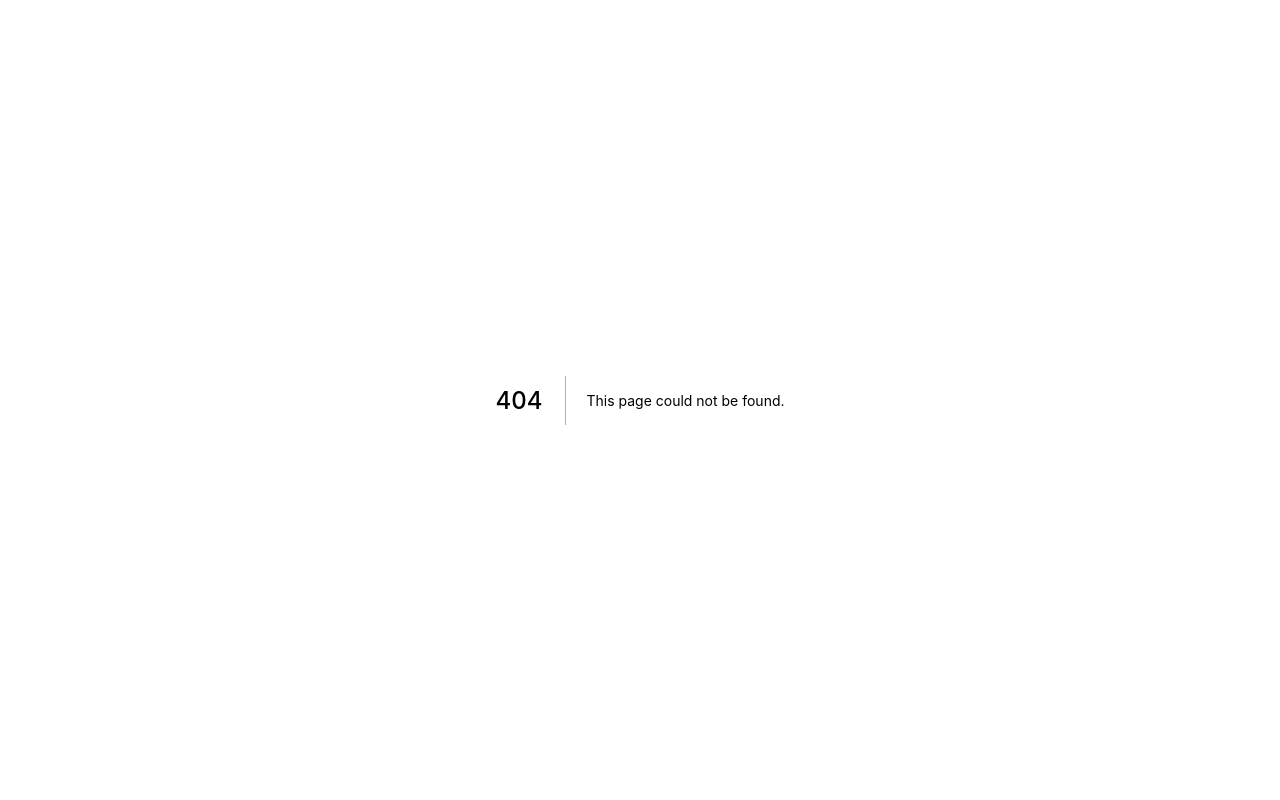
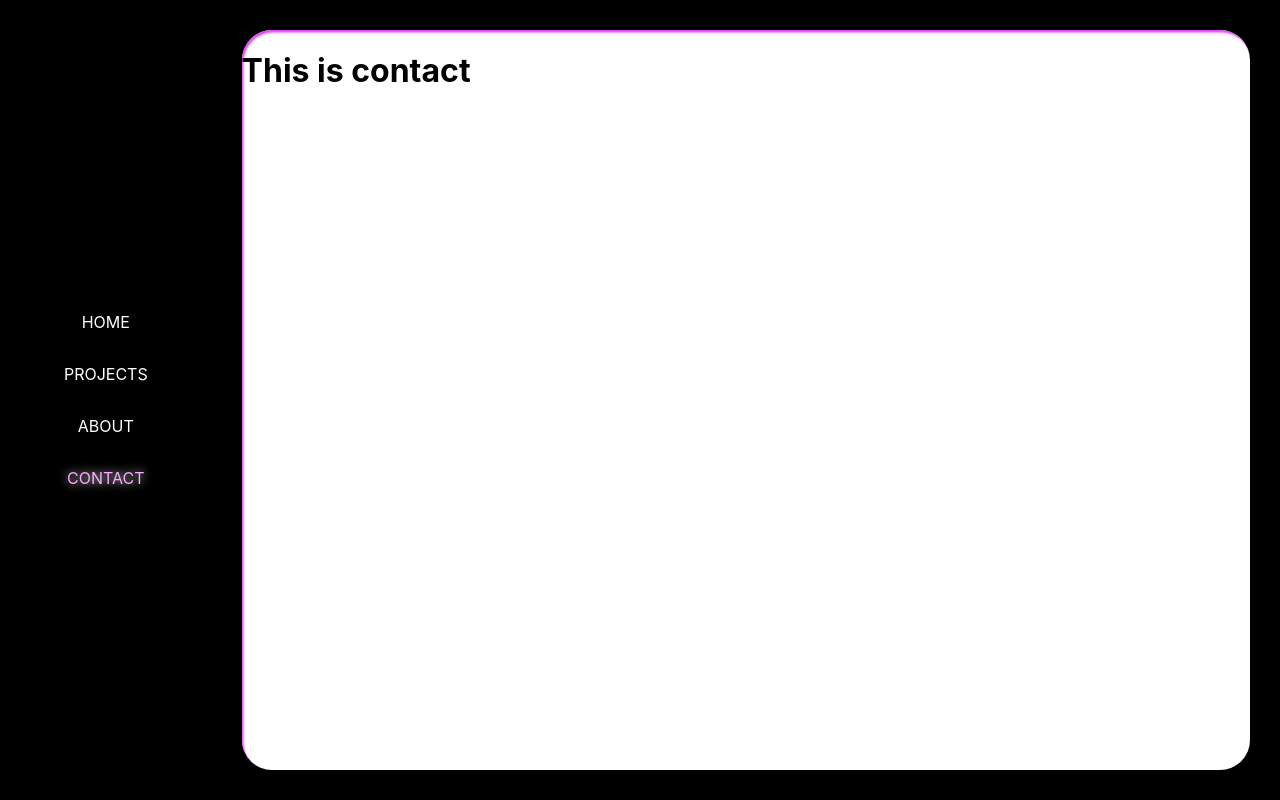
Before and after one commit to JAAR91/Portfolio, a Next.js app: page /contact in a window 1280 px wide. Before the commit this address had no page. Built offline with nearby package versions, Linux system fonts and the light colour scheme.

Commit message:
add menu and animation and layout ot project

```diff
--- /dev/null
+++ b/components/Menu.tsx
@@ -0,0 +1,68 @@
+import Link from "next/link"
+import { useRouter } from "next/router";
+import { useState } from "react";
+import styles from '../styles/Menu.module.css'
+
+const Menu = () => {
+  const [ menuState, setMenuState ] = useState(false);
+  const router = useRouter();
+  const menuItems = [
+    {
+      id: 1,
+      text: 'HOME',
+      link: '/',
+      icon: 'icon icon-home'
+    },
+    {
+      id: 2,
+      text: 'PROJECTS',
+      link: '/projects',
+      icon: 'icon icon-profile'
+    },
+    {
+      id: 3,
+      text: 'ABOUT',
+      link: '/about',
+      icon: 'icon icon-trips'
+    },
+    {
+      id: 4,
+      text: 'CONTACT',
+      link: '/contact',
+      icon: 'icon icon-rewards'
+    }
+  ]
+
+  return (
+    <nav className={styles.container}>
+      <div className={ menuState ? styles['menu-show'] : styles['menu-hide']}>
+        {
+          menuItems.map((item) => (
+            <Link
+              key={item.id}
+              href={item.link}
+              passHref
+            >
+              <div
+                className={ (router.pathname === item.link) ? styles.active : styles.item}
+                onClick={() => setMenuState(false)}
+              >
+                <i className={item.icon} />
+                <p className={styles.text}>{item.text}</p>
+              </div>
+            </Link>
+          ))
+        }
+      </div>
+      <button
+        className={styles.menuButton}
+        type="button"
+        onClick={() => setMenuState(!menuState)}
+      >
+        Menu
+      </button>
+    </nav>
+  )
+}
+
+export default Menu
--- /dev/null
+++ b/components/Meta.tsx
@@ -0,0 +1,10 @@
+import Head from 'next/head'
+
+const Meta = () => (
+  <Head>
+    <title>JAAR</title>
+    <meta name="description" content="Generated by create next app" />
+  </Head>
+)
+
+export default Meta
--- a/pages/_app.tsx
+++ b/pages/_app.tsx
@@ -1,8 +1,22 @@
 import '../styles/globals.css'
 import type { AppProps } from 'next/app'
+import Meta from '../components/Meta'
+import Menu from '../components/Menu'
 
 function MyApp({ Component, pageProps }: AppProps) {
-  return <Component {...pageProps} />
+  return (
+    <>
+      <Meta />
+      <div className='page-container'>
+        <Menu />
+        <div className='page-section2'>
+          <div className='page-section2-container'>
+            <Component {...pageProps} />
+          </div>
+        </div>
+      </div>
+    </>
+  )
 }
 
 export default MyApp
--- /dev/null
+++ b/pages/contact.tsx
@@ -0,0 +1,11 @@
+import type { NextPage } from 'next'
+
+const contact:NextPage = () => {
+  return (
+    <div>
+      <h1>This is contact</h1>
+    </div>
+  )
+}
+
+export default contact
--- /dev/null
+++ b/styles/Menu.module.css
@@ -0,0 +1,131 @@
+.container {
+  display: flex;
+  flex-direction: row;
+  justify-content: flex-end;
+  background-color: black;
+  color: white;
+  height: 6vh;
+  width: 100vw;
+}
+
+.item {
+  display: none;
+}
+
+.active {
+  display: flex;
+  flex-direction: row;
+  justify-content: space-between;
+  color: rgb(255, 168, 255);
+  text-shadow: 0 0 10px white;
+}
+
+.menuButton {
+  border: 0;
+  border-radius: 0;
+  background-color: purple;
+  color: white;
+  padding: 0 20px;
+}
+
+@keyframes glowing {
+  0% {
+    box-shadow: 0 -10px 0x 0 rgb(249, 185, 252);
+  }
+  50% {
+    box-shadow: 0 -4px 3px 1px rgb(246, 137, 252);
+  }
+  100% {
+    box-shadow: 0 -10px 0x 0 rgb(249, 185, 252);
+  }
+}
+
+@keyframes menushow {
+  0% {
+    bottom: -400px;
+  }
+  100% {
+    bottom: 6%;
+  }
+}
+
+.menu-show {
+  position: absolute;
+  display: flex;
+  flex-direction: column;
+  justify-content: center;
+  align-items: center;
+  bottom: 6%;
+  background-color: rgb(0, 0, 0);
+  border-radius: 20px 20px 0 0;
+  border-top: 1px solid purple;
+  width: 100%;
+  padding: 20px 0;
+  animation: glowing 3s ease-in-out infinite, menushow 1s ease-in-out forwards;
+}
+
+@keyframes menuhide {
+  0% {
+    position: absolute;
+    background-color: black;
+    width: 100%;
+    bottom: 6%;
+    opacity: 1;
+  }
+  99% {
+    bottom: 0px;
+    opacity: 0;
+  }
+  100% {
+    position: inherit;
+  }
+}
+
+.menu-show .item {
+  border: 0;
+  background-color: transparent;
+  display: block;
+  margin: 10px 0;
+  color: purple;
+}
+
+.menu-hide {
+  animation: menuhide 1s forwards;
+  width: 100%;
+  display: flex;
+  flex-direction: row;
+  justify-content: center;
+  margin: 0;
+  padding: 0;
+}
+
+@media (min-width: 576px) {
+  .container {
+    height: 100vh;
+    width: 20%;
+  }
+  .menu-show,
+  .menu-hide {
+    display: flex;
+    flex-direction: column;
+  }
+
+  .menuButton {
+    display: none;
+  }
+
+  .active {
+    display: flex;
+    flex-direction: row;
+    justify-content: center;
+    align-items: center;
+  }
+
+  .item {
+    display: flex;
+    flex-direction: row;
+    justify-content: center;
+    align-items: center;
+  }
+
+}
--- a/styles/globals.css
+++ b/styles/globals.css
@@ -4,6 +4,8 @@ body {
   margin: 0;
   font-family: -apple-system, BlinkMacSystemFont, Segoe UI, Roboto, Oxygen,
     Ubuntu, Cantarell, Fira Sans, Droid Sans, Helvetica Neue, sans-serif;
+  height: 100vh;
+  width: 100vw;
 }
 
 a {
@@ -14,3 +16,57 @@ a {
 * {
   box-sizing: border-box;
 }
+
+.page-container {
+  display: flex;
+  flex-direction: column-reverse;
+  height: 100vh;
+  width: 100vw;
+  overflow: hidden;
+}
+
+.page-section2 {
+  height: 100vh;
+  width: 100%;
+  padding: 10px;
+  background-color: black;
+  overflow: hidden;
+}
+
+@keyframes insideligth {
+  0%{
+    box-sizing: inset 0 4px 2px 0 #dc49f0;
+  }
+  25% {
+    box-shadow: inset -4px 0 2px 0 #dc49f0;
+  }
+  50% {
+    box-shadow: inset 0 -4px 2px 0 #dc49f0;
+  }
+  75% {
+    box-shadow: inset 4px 0 2px 0 #dc49f0;
+  }
+  100% {
+    box-shadow: inset 0 4px 2px 0 #dc49f0;
+  }
+}
+
+.page-section2-container {
+  background-color: white;
+  width: 100%;
+  height: 100%;
+  overflow-y: auto;
+  border-radius: 30px;
+  position: relative;
+  animation: insideligth 5s linear infinite alternate;
+}
+
+@media (min-width: 576px) {
+  .page-container {
+    flex-direction: row;
+  }
+
+  .page-section2 {
+    padding: 30px;
+  }
+}
```
Also changed, not shown: pages/about.tsx (added, +11 -0 lines), pages/index.tsx (+1 -59 lines), pages/projects.tsx (added, +11 -0 lines).
